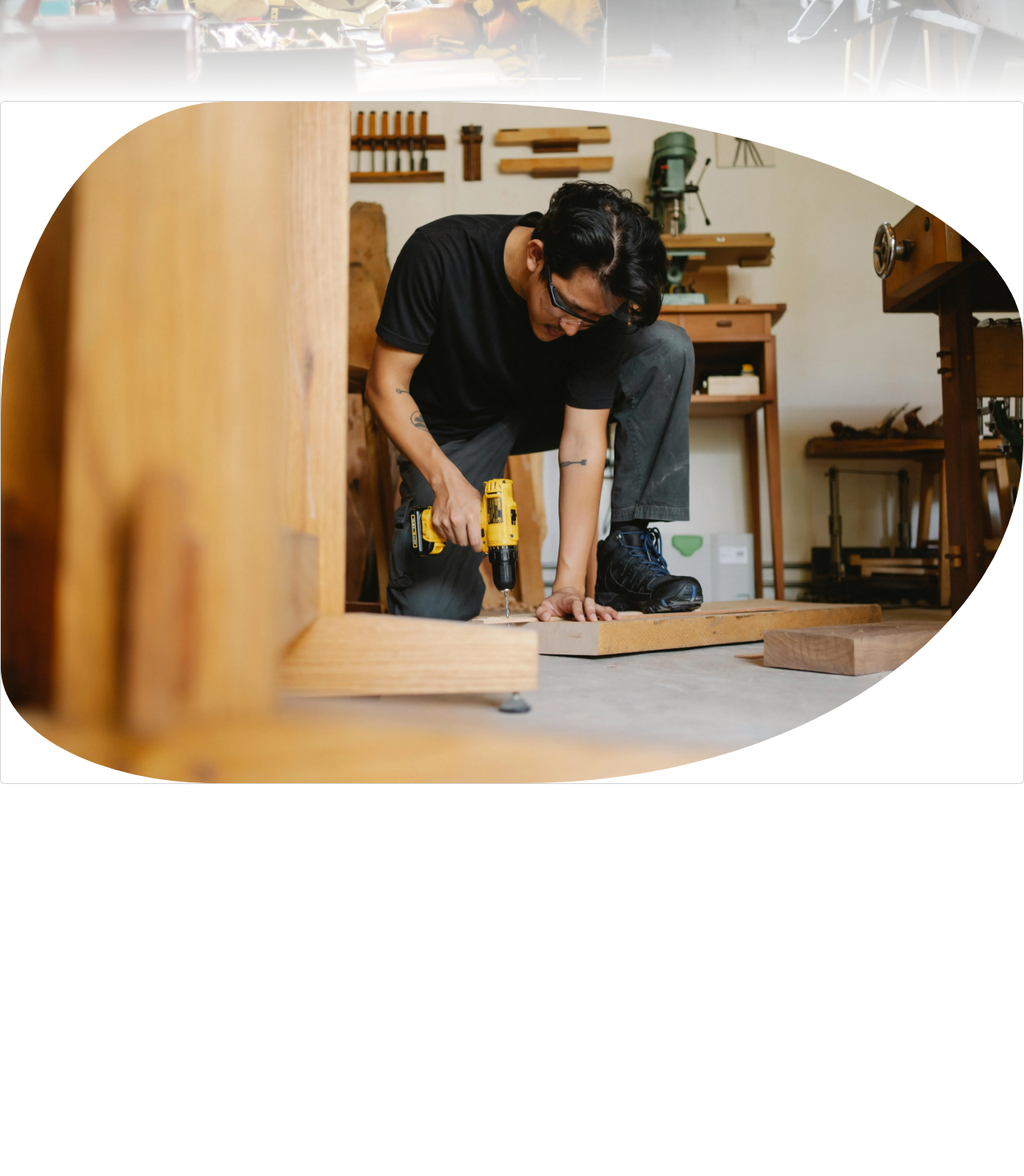
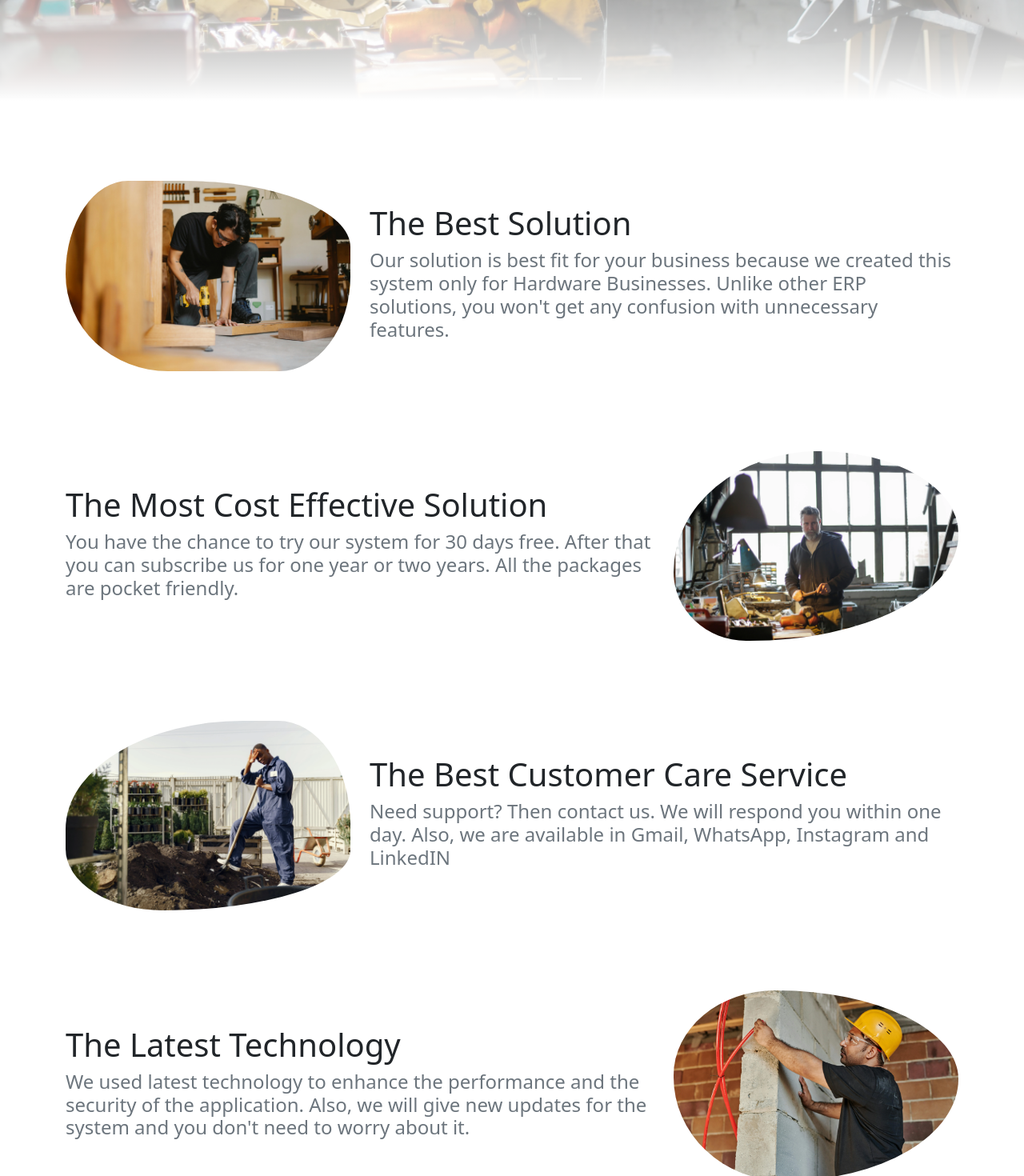
Before and after one commit to bhanusunrise/Development-Project-Level-3, a React (Create React App) app in the folder ClientApp/: page / in a window 1280 px wide. Shown: the part 800-2270 px from the top of the page at 80% size. Before the commit the page ends 1780 px from the top, so only its background shows below. Built offline with nearby package versions, Linux system fonts and the light colour scheme.

Commit message:
Created Home Page's messages

```diff
--- a/ClientApp/src/components/Home.js
+++ b/ClientApp/src/components/Home.js
@@ -1,18 +1,61 @@
 import React, { Component } from 'react';
 import { Carasoul } from './Carasoul';
-import ImageLeft from './ImageLeft'; // Change import statement
+import ImageLeft from './ImageLeft';
+import image1 from './images/Home/carasoul/image1.webp';
+import image2 from './images/Home/carasoul/image2.webp';
+import image3 from './images/Home/carasoul/image3.webp';
+import image4 from './images/Home/carasoul/image4.webp';
+import SummeryDetails from './SummeryDetails';
 
-import image1 from './images/Home/carasoul/image1.webp';
-
+const detailTopics = ["The Best Solution", "The Most Cost Effective Solution", "The Best Customer Care Service", "The Latest Technology"];
+const detailContents = ["Our solution is best fit for your business because we created this system only for Hardware Businesses. Unlike other ERP solutions, you won't get any confusion with unnecessary features.",
+    "You have the chance to try our system for 30 days free. After that you can subscribe us for one year or two years. All the packages are pocket friendly.",
+    "Need support? Then contact us. We will respond you within one day. Also, we are available in Gmail, WhatsApp, Instagram and LinkedIN",
+    "We used latest technology to enhance the performance and the security of the application. Also, we will give new updates for the system and you don't need to worry about it."];
 
 export class Home extends Component {
     static displayName = Home.name;
+
     render() {
+        const borderRadius = ['22% 59% 25% 36% / 49% 35% 50% 51%', '52% 50% 75% 26% / 65% 44% 57% 37%', '71% 29% 75% 39% / 65% 62% 36% 37% ', '36% 64% 61% 39% / 45% 47% 54% 55% '];
+
         return (
             <div>
                 <Carasoul />
-                <ImageLeft imageUrl={image1} />
-
+                <div className="container">
+                    <div className="row details">
+                        <div className="col-md-4">
+                            <ImageLeft imageUrl={image1} borderRadius={borderRadius[0]} />
+                        </div>
+                        <div className="col-md-8 d-flex align-items-center">
+                            <SummeryDetails title={detailTopics[0]} description={detailContents[0]} />
+                        </div>
+                    </div>
+                    <div className="row details">
+                        <div className="col-md-8 d-flex align-items-center">
+                            <SummeryDetails title={detailTopics[1]} description={detailContents[1]} />
+                        </div>
+                        <div className="col-md-4">
+                            <ImageLeft imageUrl={image2} borderRadius={borderRadius[1]} />
+                        </div>
+                    </div>
+                    <div className="row details">
+                        <div className="col-md-4">
+                            <ImageLeft imageUrl={image3} borderRadius={borderRadius[2]} />
+                        </div>
+                        <div className="col-md-8 d-flex align-items-center">
+                            <SummeryDetails title={detailTopics[2]} description={detailContents[2]} />
+                        </div>
+                    </div>
+                    <div className="row details">
+                        <div className="col-md-8 d-flex align-items-center">
+                            <SummeryDetails title={detailTopics[3]} description={detailContents[3]} />
+                        </div>
+                        <div className="col-md-4">
+                            <ImageLeft imageUrl={image4} borderRadius={borderRadius[3]} />
+                        </div>
+                    </div>
+                </div>
             </div>
         );
     }
--- a/ClientApp/src/components/ImageLeft.js
+++ b/ClientApp/src/components/ImageLeft.js
@@ -3,11 +3,10 @@ import { Card, CardImg } from 'reactstrap';
 
 class ImageLeft extends Component {
     render() {
-        const { imageUrl } = this.props;
-        const borderRadius = '22% 59% 49% 21% / 46% 35% 50% 17%';
+        const { imageUrl, borderRadius } = this.props;
 
         return (
-            <Card>
+            <Card className="custom-card">
                 <CardImg
                     top
                     src={imageUrl}
--- a/ClientApp/src/components/NavMenu.css
+++ b/ClientApp/src/components/NavMenu.css
@@ -16,3 +16,13 @@ html {
 .box-shadow {
   box-shadow: 0 .25rem .75rem rgba(0, 0, 0, .05);
 }
+
+.custom-card {
+    border: none;
+    box-shadow: none;
+}
+
+.details{
+    margin-top:100px;
+    margin-bottom: 100px;
+}
--- /dev/null
+++ b/ClientApp/src/components/SummeryDetails.js
@@ -0,0 +1,12 @@
+import React from 'react';
+
+const SummeryDetails = ({ title, description }) => {
+    return (
+        <div>
+            <h1>{title}</h1>
+            <p className="h4 text-secondary">{description}</p>
+        </div>
+    );
+}
+
+export default SummeryDetails;
```
